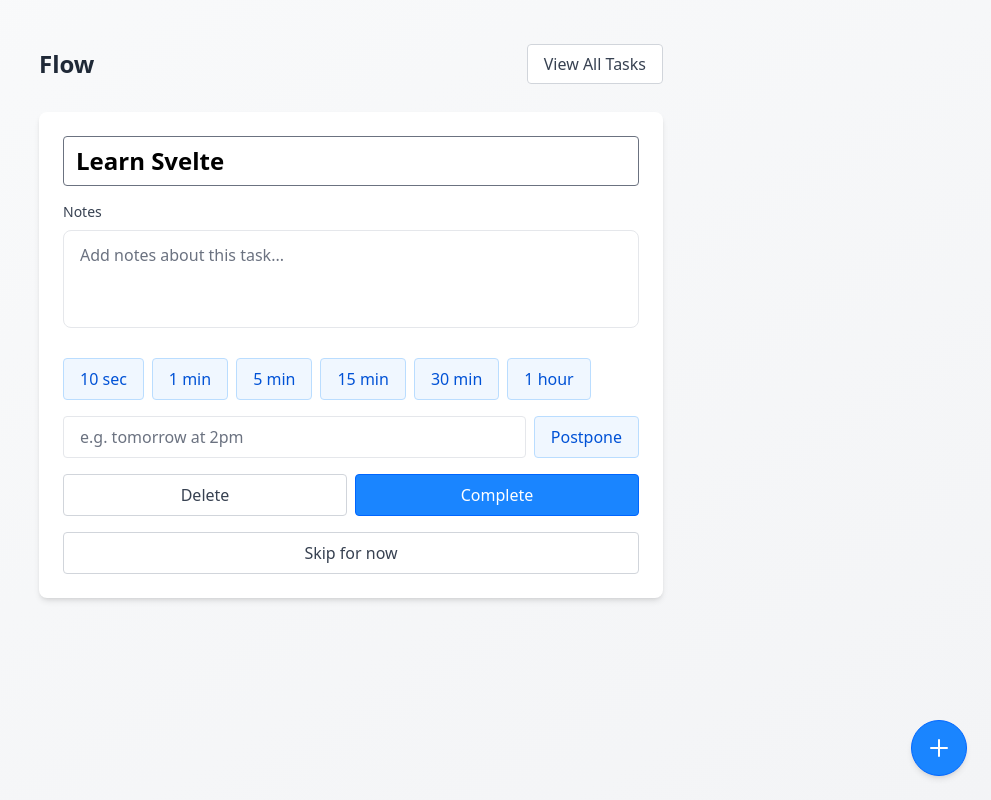
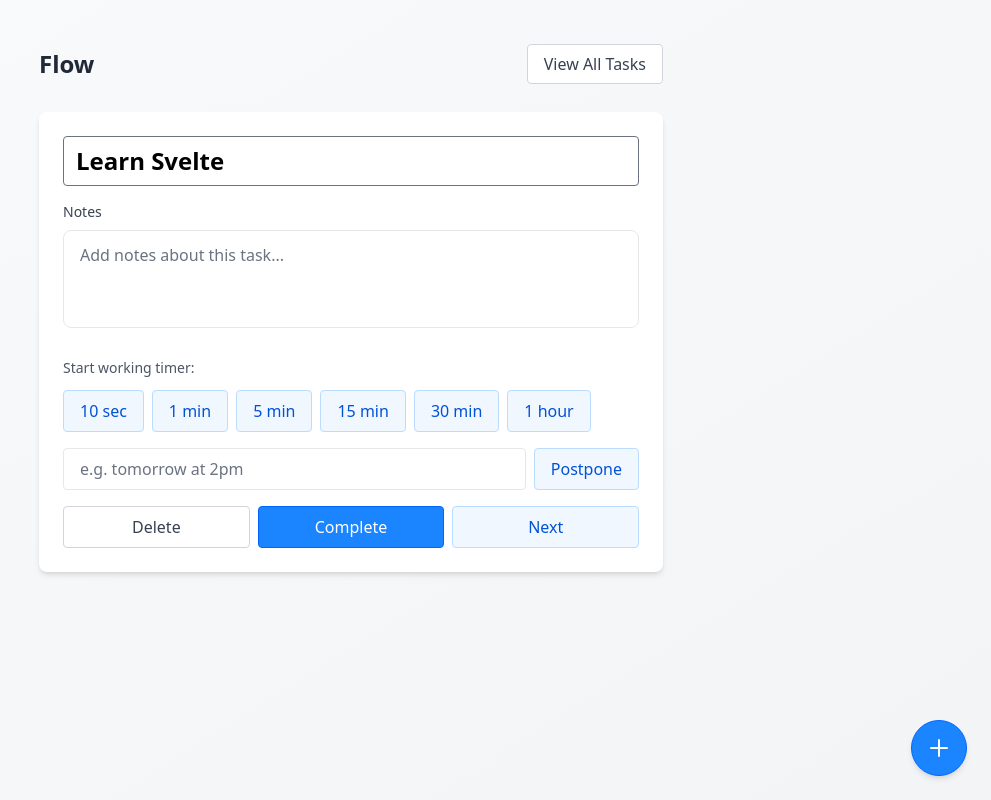
Before and after one commit to narthur/flow, a SvelteKit app: page / in a window 1280 px wide. Shown: the whole page, without its empty margins (289-1280 px from the left). Built offline with nearby package versions, Linux system fonts and the light colour scheme.

Commit message:
Update +page.svelte

```diff
--- a/src/routes/+page.svelte
+++ b/src/routes/+page.svelte
@@ -195,6 +195,8 @@
 						</div>
 					</div>
 				{:else}
+					<div>
+						<h3 class="mb-3 text-sm font-medium text-neutral-600">Start working timer:</h3>
 						<div class="flex flex-wrap gap-2">
 							{#each timeOptions as option}
 								<Button
@@ -204,6 +206,7 @@
 									{option.label}
 								</Button>
 							{/each}
+						</div>
 					</div>
 				{/if}
 
@@ -226,16 +229,16 @@
 				{/if}
 
 				<div class="flex gap-2">
-					<button
-						class="flex-1 rounded border border-neutral-300 bg-white px-4 py-2 text-neutral-700 transition-colors duration-200 hover:bg-neutral-50"
+					<Button
 						on:click={() => {
 							if (confirm('Are you sure you want to delete this task?') && currentTask) {
 								tasks.deleteTask(currentTask.id);
 							}
 						}}
+						flex
 					>
 						Delete
-					</button>
+					</Button>
 					<Button
 						variant="primary"
 						flex
@@ -243,9 +246,14 @@
 					>
 						Complete
 					</Button>
+					<Button
+						variant="secondary"
+						flex
+						on:click={handlePunt}
+					>
+						Next
+					</Button>
 				</div>
-
-				<Button fullWidth on:click={handlePunt}>Skip for now</Button>
 			</div>
 		</div>
 	{:else}
```
Lines whose indentation alone changed are shown as unchanged.
